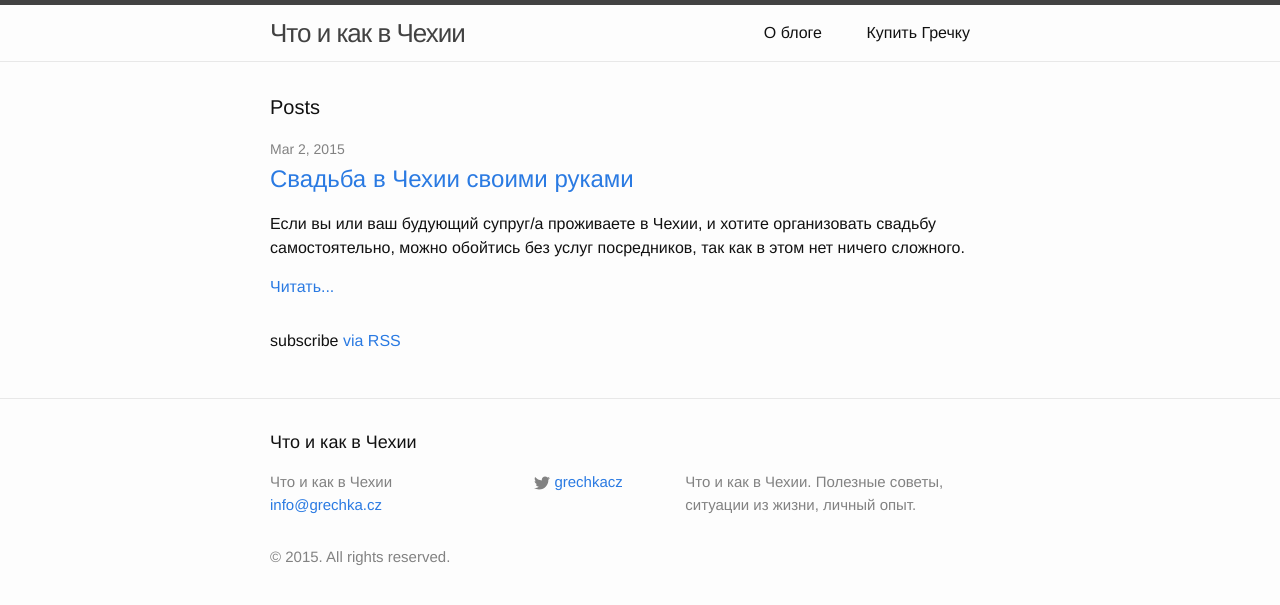
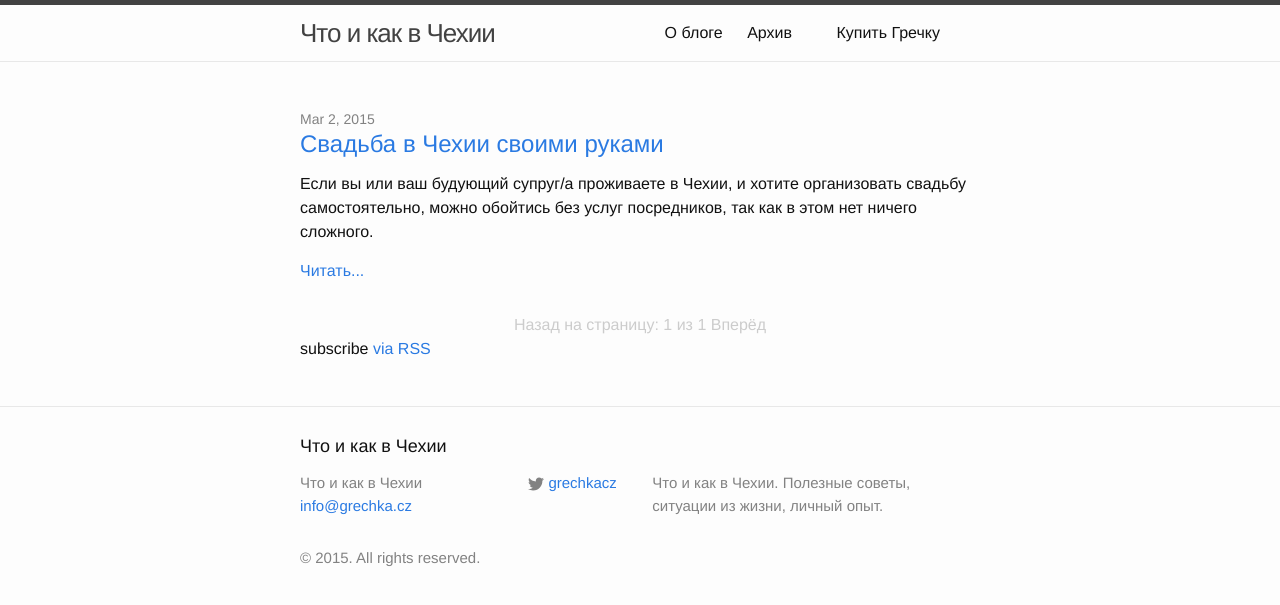
Before and after one commit to basementcz/grechka, a Jekyll site: the page built from index.html, in a window 1280 px wide. Shown: the top 605 px of the page. Built offline with Jekyll 4.4.1, drawn with Linux system fonts in a browser that asks for light colours; the list of posts is cut into pages by our own code.

Commit message:
paginaion added, 404 updated

```diff
--- a/_config.yml
+++ b/_config.yml
@@ -11,4 +11,4 @@ twitter_username: grechkacz
 markdown: kramdown
 encoding: utf-8
 excerpt_separator: <!--more-->
-paginate: 5
+paginate: 10
--- a/_includes/head.html
+++ b/_includes/head.html
@@ -6,7 +6,9 @@
   <title>{% if page.title %}{{ page.title }}{% else %}{{ site.title }}{% endif %}</title>
   <meta name="description" content="{% if page.excerpt %}{{ page.excerpt | strip_html | strip_newlines | truncate: 160 }}{% else %}{{ site.description }}{% endif %}">
 
+  <link rel="stylesheet" href="{{ "/css/bootstrap.min.css" | prepend: site.baseurl }}">
   <link rel="stylesheet" href="{{ "/css/main.css" | prepend: site.baseurl }}">
+
   <link rel="canonical" href="{{ page.url | replace:'index.html','' | prepend: site.baseurl | prepend: site.url }}">
   <link rel="alternate" type="application/rss+xml" title="{{ site.title }}" href="{{ "/feed.xml" | prepend: site.baseurl | prepend: site.url }}" />
 </head>
--- a/index.html
+++ b/index.html
@@ -4,10 +4,10 @@ layout: default
 
 <div class="home">
 
-  <h1 class="page-heading">Posts</h1>
+  <h1 class="page-heading"></h1>
 
   <ul class="post-list">
-    {% for post in site.posts %}
+    {% for post in paginator.posts %}
       <li>
         <span class="post-meta">{{ post.date | date: "%b %-d, %Y" }}</span>
 
@@ -29,7 +29,20 @@ layout: default
 
     {% endfor %}
   </ul>
-
+<!-- Pagination links -->
+<div class="pagination">
+  {% if paginator.previous_page %}
+    <a href="{{ paginator.previous_page_path }}" class="previous">Назад</a>
+  {% else %}
+    <span class="previous">Назад</span>
+  {% endif %}
+  <span class="page_number ">на страницу: {{ paginator.page }} из {{ paginator.total_pages }}</span>
+  {% if paginator.next_page %}
+    <a href="{{ paginator.next_page_path }}" class="next">Вперёд</a>
+  {% else %}
+    <span class="next ">Вперёд</span>
+  {% endif %}
+</div>
   <p class="rss-subscribe">subscribe <a href="{{ "/feed.xml" | prepend: site.baseurl }}">via RSS</a></p>
 
 </div>
```
Also changed, not shown: 404.html (+4 -7 lines), archive.md (added, +8 -0 lines), css/bootstrap.css, css/bootstrap.min.css, css/main.scss (line endings or trailing spaces).
